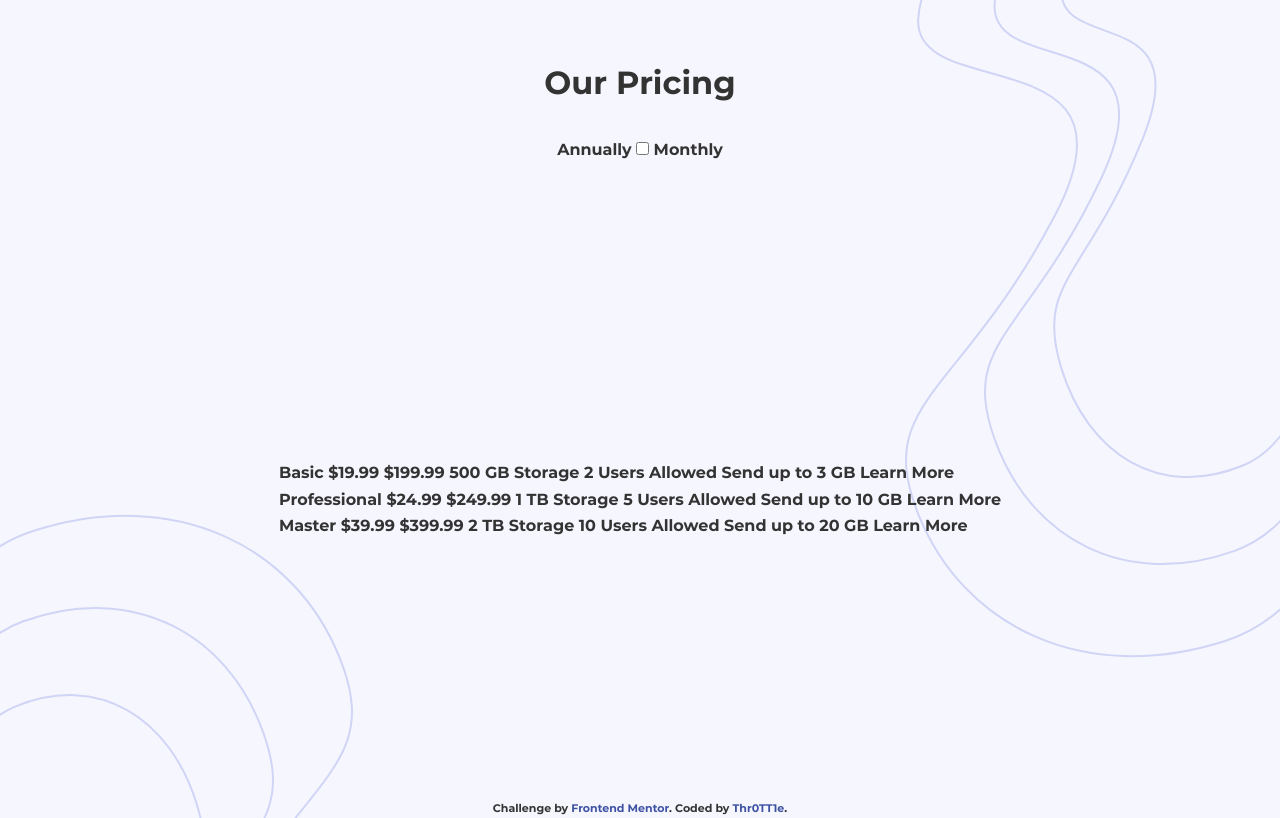
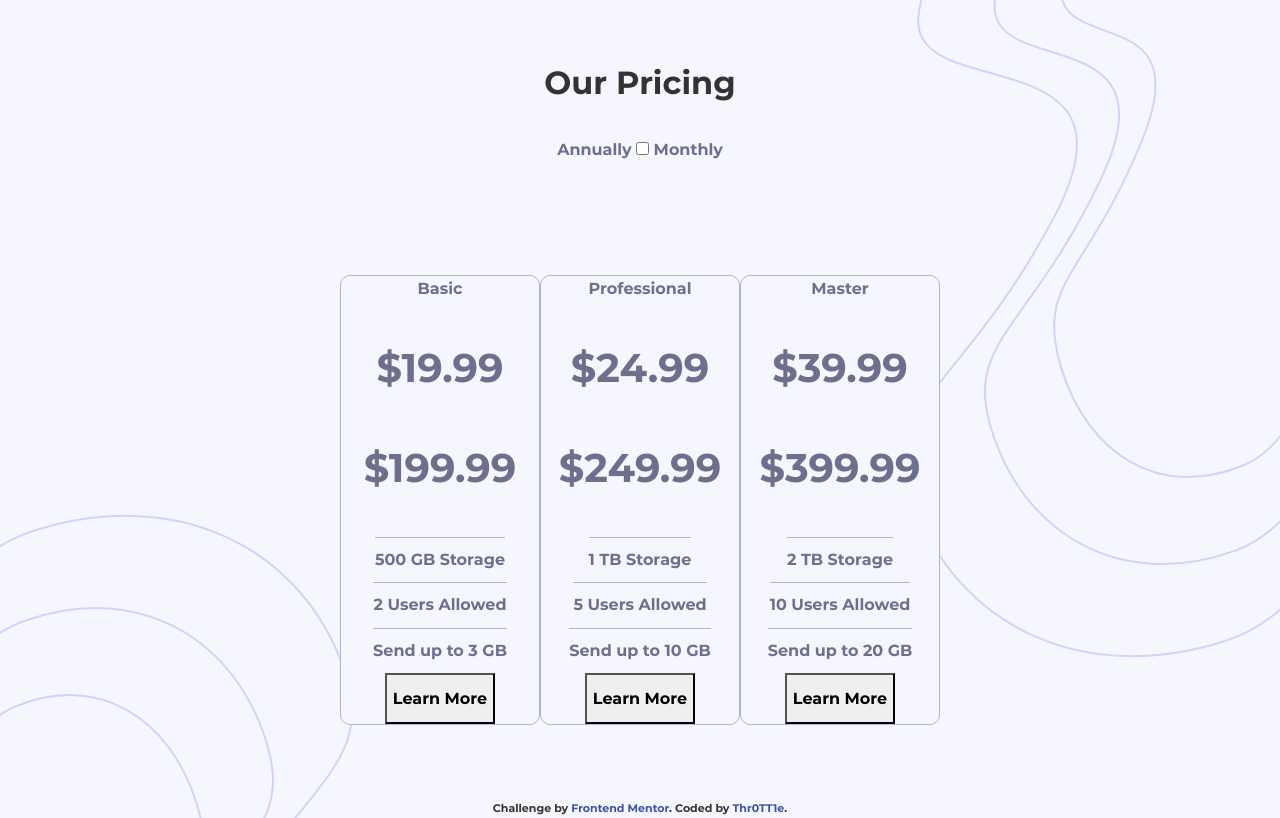
Before and after one commit to Thr0TT1e/pricing-component, a website: page app/index.html in a window 1280 px wide. Drawn offline with Linux system fonts and the light colour scheme.

Commit message:
Стилизация элементов формы

```diff
--- a/app/index.html
+++ b/app/index.html
@@ -15,39 +15,39 @@
 <body>
 <main>
   <div class="container">
-    <div class="main main_container--title">
+    <div class="main_container--title">
       <h1>Our Pricing</h1>
     </div>
-    <div class="main main_container--checkbox">
+    <div class="main_container--checkbox">
       Annually <input type="checkbox" name="" id=""> Monthly
     </div>
-    <div class="main main_container--price">
+    <div class="main_container--price">
       <div class="price price_box--basic">
-        Basic
-        &dollar;19.99
-        &dollar;199.99
-        500 GB Storage
-        2 Users Allowed
-        Send up to 3 GB
-        Learn More
+        <p class="price_title">Basic</p>
+        <p class="price_monthly money">&dollar;19.99</p>
+        <p class="price_year money">&dollar;199.99</p>
+        <div>500 GB Storage</div>
+        <div>2 Users Allowed</div>
+        <div>Send up to 3 GB</div>
+        <button>Learn More</button>
       </div>
       <div class="price price_box--pro">
-        Professional
-        &dollar;24.99
-        &dollar;249.99
-        1 TB Storage
-        5 Users Allowed
-        Send up to 10 GB
-        Learn More
+        <p class="price_title">Professional</p>
+        <p class="price_monthly money">&dollar;24.99</p>
+        <p class="price_year money">&dollar;249.99</p>
+        <div>1 TB Storage</div>
+        <div>5 Users Allowed</div>
+        <div>Send up to 10 GB</div>
+        <button>Learn More</button>
       </div>
       <div class="price price_box--master">
-        Master
-        &dollar;39.99
-        &dollar;399.99
-        2 TB Storage
-        10 Users Allowed
-        Send up to 20 GB
-        Learn More
+        <p class="price_title">Master</p>
+        <p class="price_monthly money">&dollar;39.99</p>
+        <p class="price_year money">&dollar;399.99</p>
+        <div>2 TB Storage</div>
+        <div>10 Users Allowed</div>
+        <div>Send up to 20 GB</div>
+        <button>Learn More</button>
       </div>
     </div>
   </div>
--- a/app/sass/main.sass
+++ b/app/sass/main.sass
@@ -17,6 +17,30 @@ body
   align-items: center
   .main_container--title
     margin-top: 6%
+  .main_container--checkbox
+    color: $colorGBlue
 
 .price
-  display:
+  width: 200px
+  height: 450px
+  border: 1px solid $colorLightBlue
+  border-radius: 10px
+  display: inline-grid
+  justify-items: center
+  color: $colorGBlue
+  background-color: $colorVLBlue
+  div
+    display: inline-grid
+    align-content: center
+    border-top: 1px solid $colorLightBlue
+
+.money
+  font-size: 2.5rem
+
+//.price_title
+//  display: flex
+//  justify-self: center
+
+.main_container--price
+  display: grid
+  grid-template-columns: repeat(3, 1fr)
```
Also changed, not shown: app/css/app.min.css.
